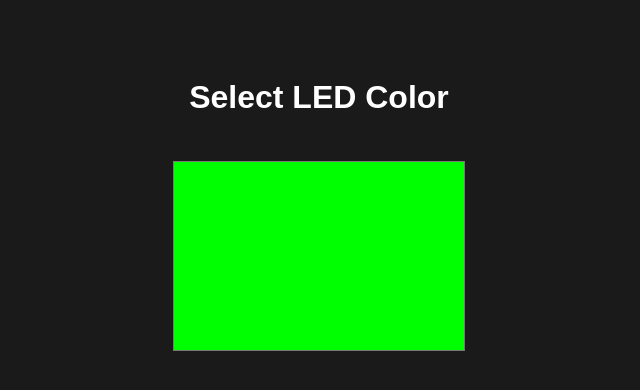
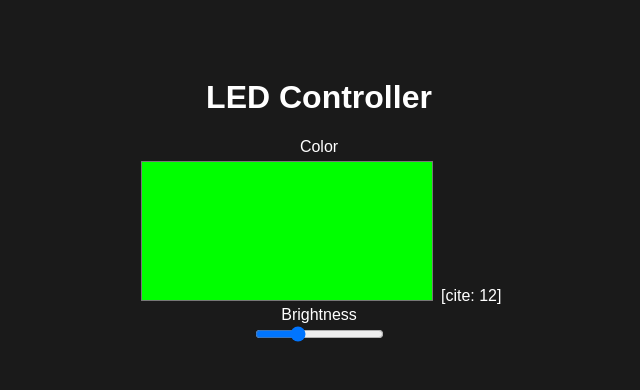
Before and after one commit to Hg8020059/Lighting, a Flask app: page / in a window 1280 px wide. Shown: the top 390 px of the page, without its empty margins (321-961 px from the left). Run offline with Flask 3, Linux system fonts and the light colour scheme.

Commit message:
brightness slider

```diff
--- a/app.py
+++ b/app.py
@@ -19,15 +19,35 @@
 
     color_hex = data.get('color', '')
 
-    # STRICT VALIDATION: Must be # followed by exactly 6 hex characters
+    # Must be # followed by exactly 6 hex characters
     if not re.match(r'^#[0-9a-fA-F]{6}$', color_hex):
         return jsonify({"error": "Invalid hex color format"}), 400
 
     try:
-        # Write to FIFO only if validation passes
+        # write to fifo with C (color) prefix
         with open(FIFO, 'w') as fifo:
-            fifo.write(color_hex)
+            fifo.write(f"C:{color_hex}")
         return jsonify({"status": "success", "received": color_hex})
+    except Exception as e:
+        return jsonify({"error": str(e)}), 500
+
+@app.route('/api/brightness', methods=['POST'])
+def set_brightness():
+    data = request.json
+    if not data:
+         return jsonify({"error": "No data provided"}), 400
+
+    brightness = data.get('brightness')
+
+    # Validate brightness is between 0 and 255
+    if not isinstance(brightness, int) or not (0 <= brightness <= 255):
+         return jsonify({"error": "Invalid brightness value"}), 400
+
+    try:
+        # write to fifo with B (Brightness) prefix
+        with open(FIFO, 'w') as fifo:
+            fifo.write(f"B:{brightness}")
+        return jsonify({"status": "success", "received": brightness})
     except Exception as e:
         return jsonify({"error": str(e)}), 500
 
--- a/templates/index.html
+++ b/templates/index.html
@@ -1,35 +1,50 @@
 <!DOCTYPE html>
 <html>
 <head>
-    <title>LED Color Picker</title>
+    <title>LED Controller</title>
     <meta name="viewport" content="width=device-width, initial-scale=1">
     <style>
-        body { font-family: sans-serif; text-align: center; background: #1a1a1a; color: white; padding-top: 50px; }
-        input[type="color"] {
-            width: 80%; max-width: 300px; height: 200px;
-            border: none; cursor: pointer; background: none;
-        }
-        h1 { margin-bottom: 40px; }
+        body { font-family: sans-serif; text-align: center; background: #1a1a1a; color: white; padding-top: 50px; } [cite: 8, 9]
+        .container { display: flex; flex-direction: column; align-items: center; gap: 30px; }
+        input[type="color"] { width: 300px; height: 150px; border: none; cursor: pointer; background: none; } [cite: 10]
+        input[type="range"] { width: 300px; cursor: pointer; }
     </style>
 </head>
 <body>
-    <h1>Select LED Color</h1>
-    <input type="color" id="picker" value="#00ff00">
+    <h1>LED Controller</h1>
+    <div class="container">
+        <div>
+            <label>Color</label><br>
+            <input type="color" id="picker" value="#00ff00"> [cite: 12]
+        </div>
+        <div>
+            <label>Brightness</label><br>
+            <input type="range" id="brightness" min="0" max="255" value="80">
+        </div>
+    </div>
 
     <script>
         const picker = document.getElementById('picker');
+        const brightness = document.getElementById('brightness');
 
-        // Using 'change' instead of 'input' so it only sends
-        // the command when you let go of the mouse/finger.
-        picker.addEventListener('change', (e) => {
-            fetch('/api/color', {
+        // Helper to send data to our API
+        const sendUpdate = (endpoint, payload) => {
+            fetch(endpoint, {
                 method: 'POST',
                 headers: { 'Content-Type': 'application/json' },
-                body: JSON.stringify({ color: e.target.value })
+                body: JSON.stringify(payload)
             })
-            .then(response => response.json())
+            .then(res => res.json()) [cite: 14, 15]
             .then(data => console.log('Success:', data))
-            .catch(error => console.error('Error:', error));
+            .catch(err => console.error('Error:', err)); [cite: 15]
+        };
+
+        picker.addEventListener('change', (e) => {
+            sendUpdate('/api/color', { color: e.target.value }); [cite: 14]
+        });
+
+        brightness.addEventListener('change', (e) => {
+            sendUpdate('/api/brightness', { brightness: parseInt(e.target.value) });
         });
     </script>
 </body>
```
Also changed, not shown: led_driver.py (+16 -13 lines).
